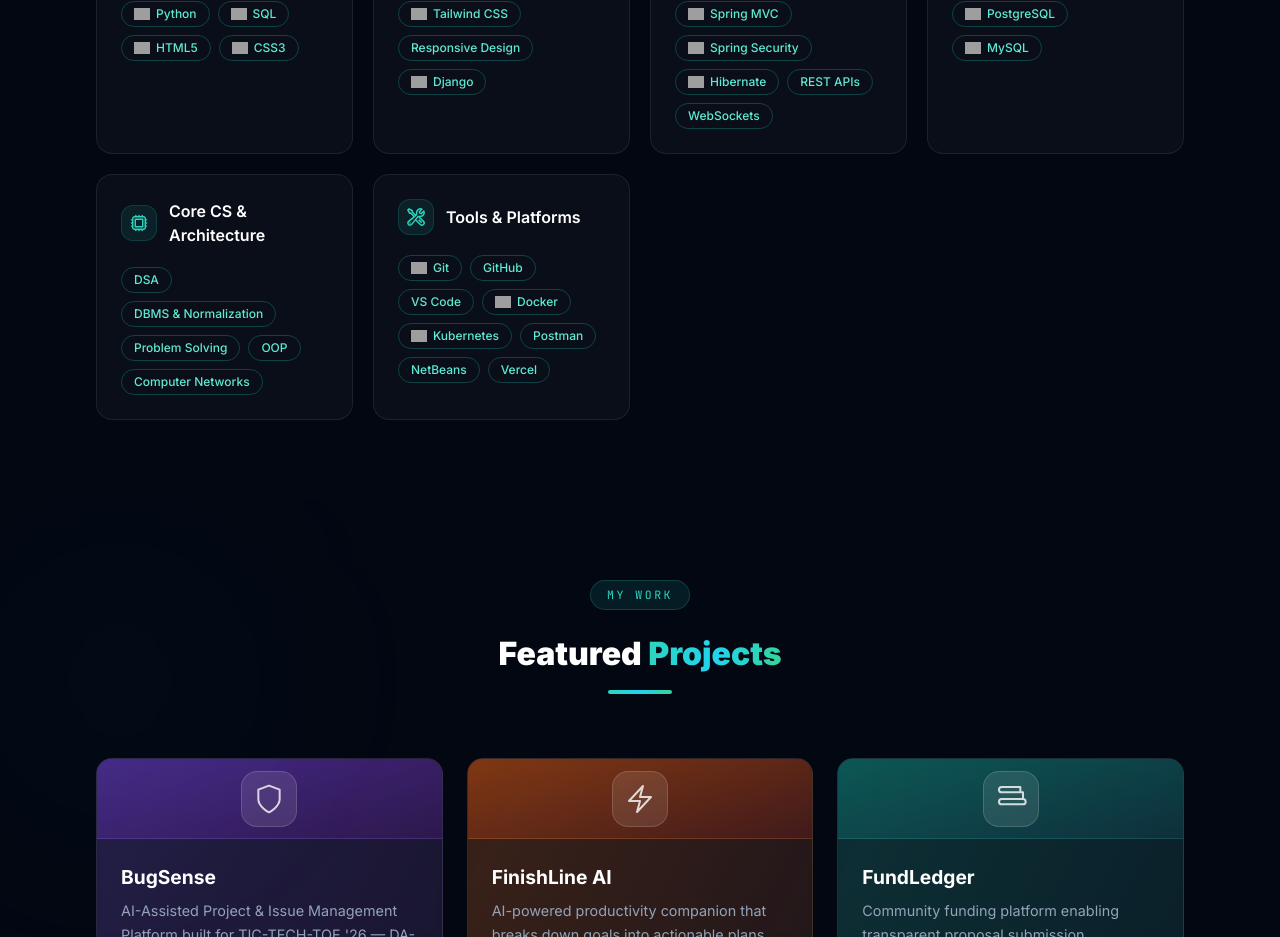
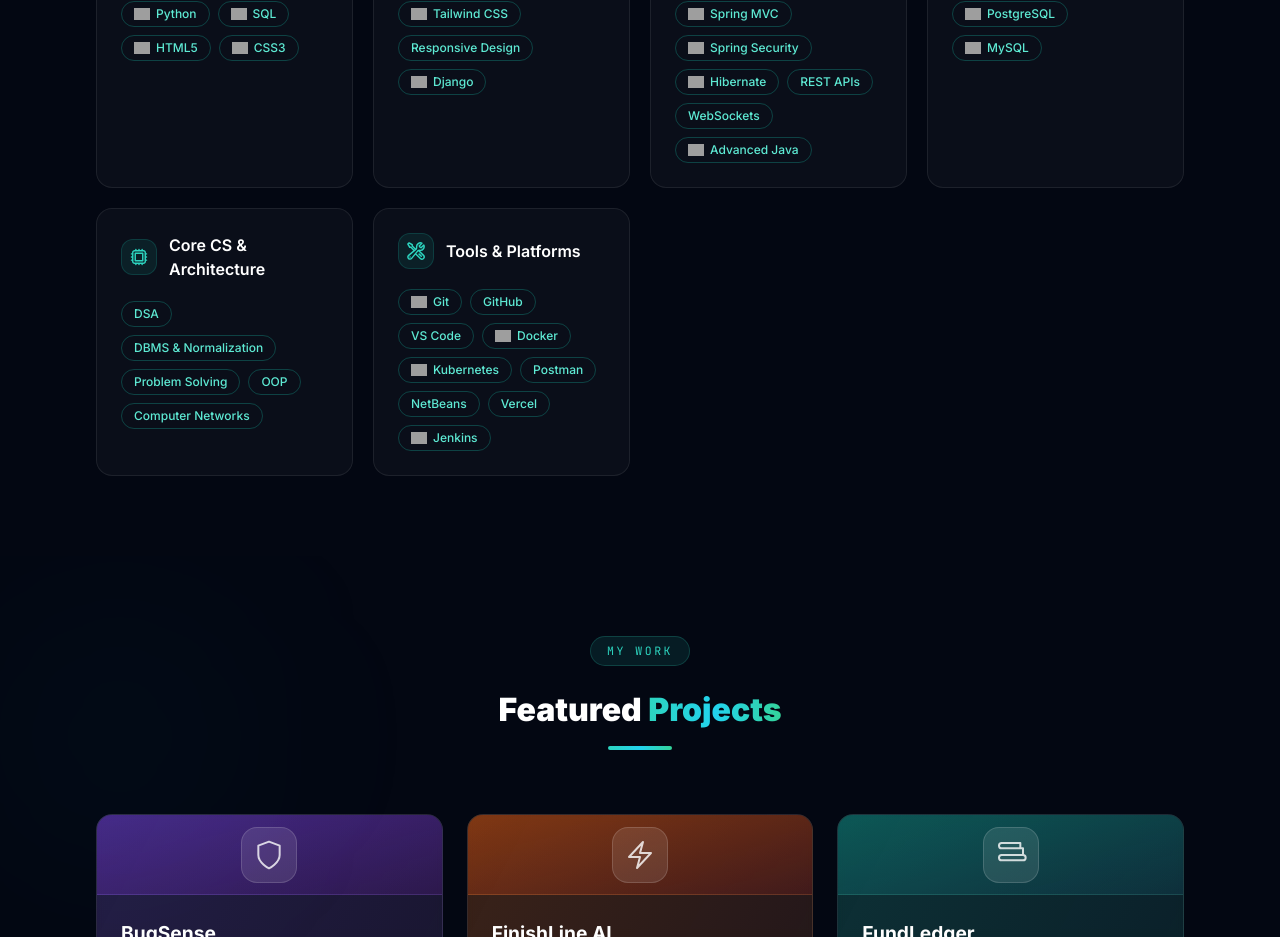
Before and after one commit to KRISHTI2503/my-portfolio, a React (Vite) app: page / in a window 1280 px wide. Shown: the part 1840-2777 px from the top of the page. Built offline with nearby package versions, Linux system fonts and the light colour scheme; grey boxes are pictures that could not be loaded.

Commit message:
Add Advanced Java to Backend and Jenkins to Tools & Platforms

```diff
--- a/src/components/Skills.jsx
+++ b/src/components/Skills.jsx
@@ -28,6 +28,8 @@ const devicons = {
   'Hibernate (JPA)': `${DEVICON_BASE}/hibernate/hibernate-original.svg`,
   'Spring Data JPA': `${DEVICON_BASE}/spring/spring-original.svg`,
   'Kubernetes':      `${DEVICON_BASE}/kubernetes/kubernetes-plain.svg`,
+  'Advanced Java':   `${DEVICON_BASE}/java/java-original.svg`,
+  'Jenkins':         `${DEVICON_BASE}/jenkins/jenkins-original.svg`,
 }
 
 const skillGroups = [
@@ -56,7 +58,7 @@ const skillGroups = [
         <path strokeLinecap="round" strokeLinejoin="round" d="M21.75 17.25v-.228a4.5 4.5 0 00-.12-1.03l-2.268-9.64a3.375 3.375 0 00-3.285-2.602H7.923a3.375 3.375 0 00-3.285 2.602l-2.268 9.64a4.5 4.5 0 00-.12 1.03v.228m19.5 0a3 3 0 01-3 3H5.25a3 3 0 01-3-3m19.5 0a3 3 0 00-3-3H5.25a3 3 0 00-3 3m16.5 0h.008v.008h-.008v-.008zm-3 0h.008v.008h-.008v-.008z" />
       </svg>
     ),
-    skills: ['Java Servlets', 'Spring Boot', 'Spring MVC', 'Spring Security', 'Hibernate', 'REST APIs', 'WebSockets'],
+    skills: ['Java Servlets', 'Spring Boot', 'Spring MVC', 'Spring Security', 'Hibernate', 'REST APIs', 'WebSockets', 'Advanced Java'],
   },
   {
     category: 'ORM & Databases',
@@ -83,7 +85,7 @@ const skillGroups = [
         <path strokeLinecap="round" strokeLinejoin="round" d="M11.42 15.17L17.25 21A2.652 2.652 0 0021 17.25l-5.877-5.877M11.42 15.17l2.496-3.03c.317-.384.74-.626 1.208-.766M11.42 15.17l-4.655 5.653a2.548 2.548 0 11-3.586-3.586l6.837-5.63m5.108-.233c.55-.164 1.163-.188 1.743-.14a4.5 4.5 0 004.486-6.336l-3.276 3.277a3.004 3.004 0 01-2.25-2.25l3.276-3.276a4.5 4.5 0 00-6.336 4.486c.091 1.076-.071 2.264-.904 2.95l-.102.085m-1.745 1.437L5.909 7.5H4.5L2.25 3.75l1.5-1.5L7.5 4.5v1.409l4.26 4.26m-1.745 1.437l1.745-1.437m6.615 8.206L15.75 15.75M4.867 19.125h.008v.008h-.008v-.008z" />
       </svg>
     ),
-    skills: ['Git', 'GitHub', 'VS Code', 'Docker', 'Kubernetes', 'Postman', 'NetBeans', 'Vercel'],
+    skills: ['Git', 'GitHub', 'VS Code', 'Docker', 'Kubernetes', 'Postman', 'NetBeans', 'Vercel', 'Jenkins'],
   },
 ]
 
```
